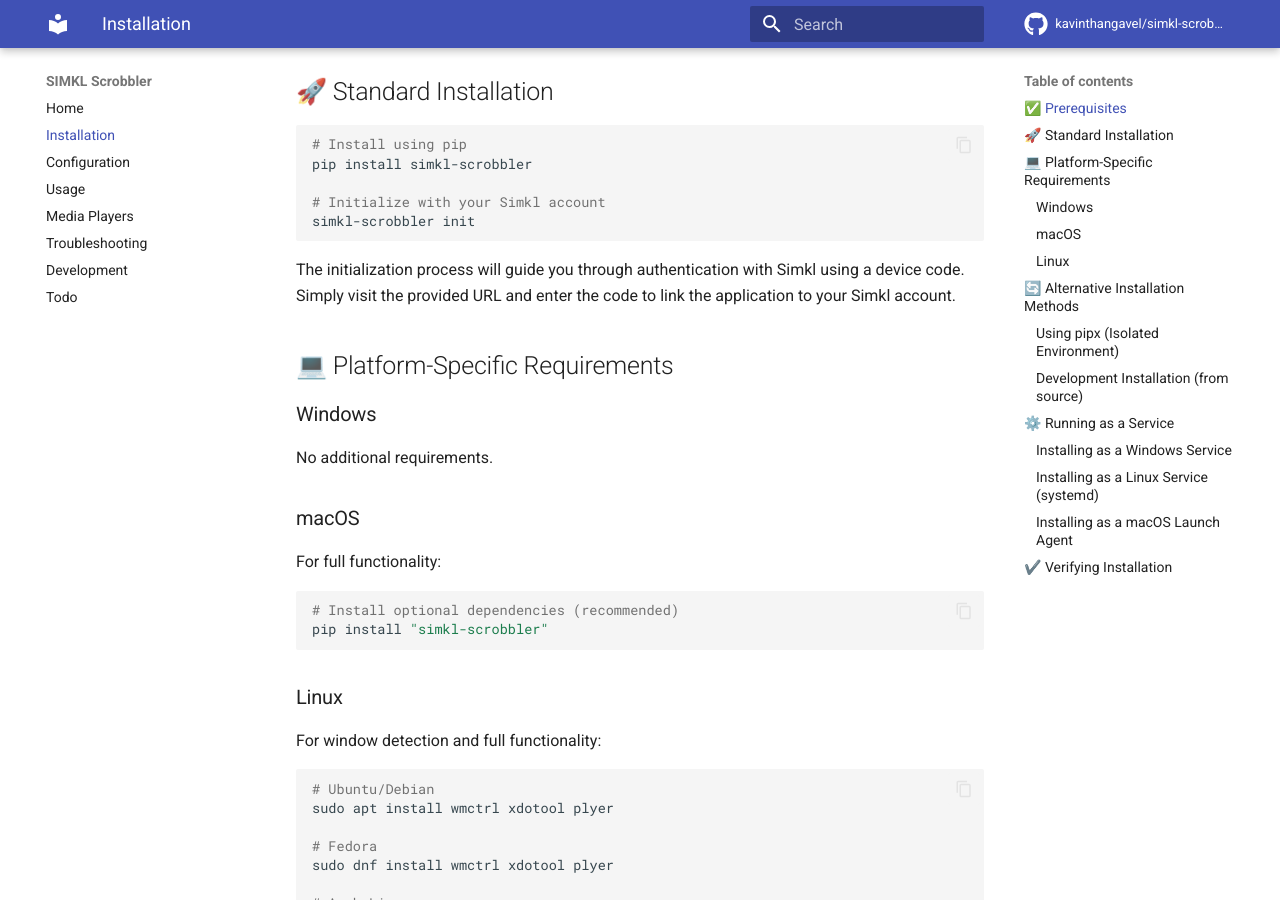
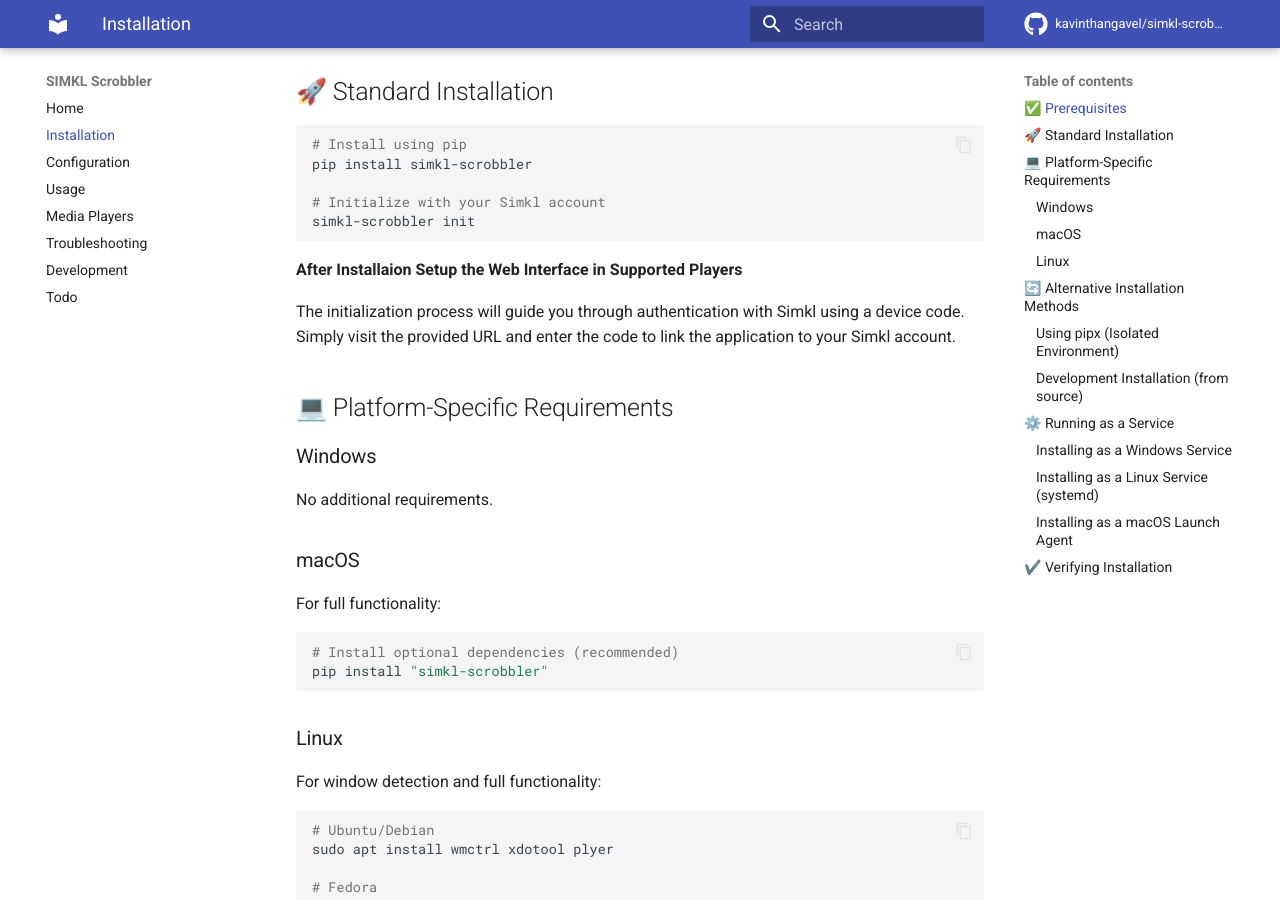
Before and after one commit to ByteTrix/Media-Player-Scrobbler-for-Simkl, an MkDocs documentation site: the page built from docs/installation.md, in a window 1280 px wide and 900 px high, scrolled down 347 px. Built offline with MkDocs 1.6.1 and Material for MkDocs 9.7.7, drawn with Linux system fonts in a browser that asks for light colours; comment, search, counter and statistics services are not loaded.

Commit message:
Update installation.md

````diff
--- a/docs/installation.md
+++ b/docs/installation.md
@@ -16,6 +16,8 @@ pip install simkl-scrobbler
 # Initialize with your Simkl account
 simkl-scrobbler init
 ```
+
+**After Installaion Setup the Web Interface in Supported Players**
 
 The initialization process will guide you through authentication with Simkl using a device code. Simply visit the provided URL and enter the code to link the application to your Simkl account.
 
````
